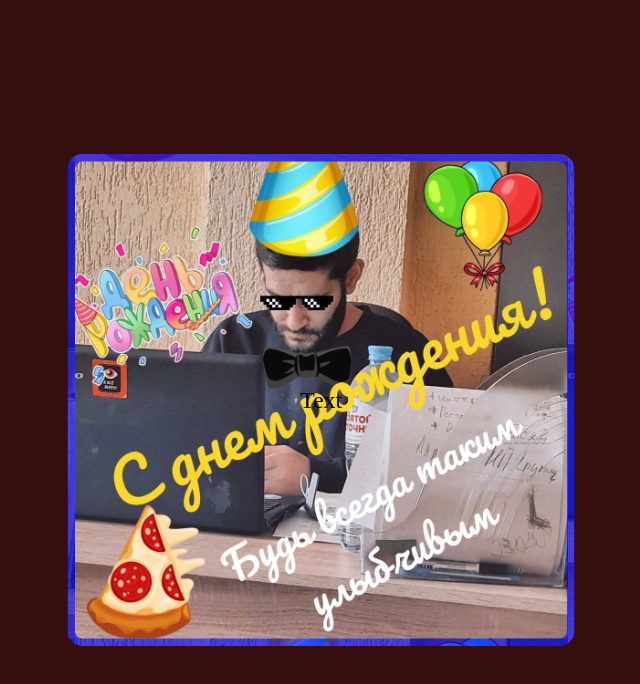
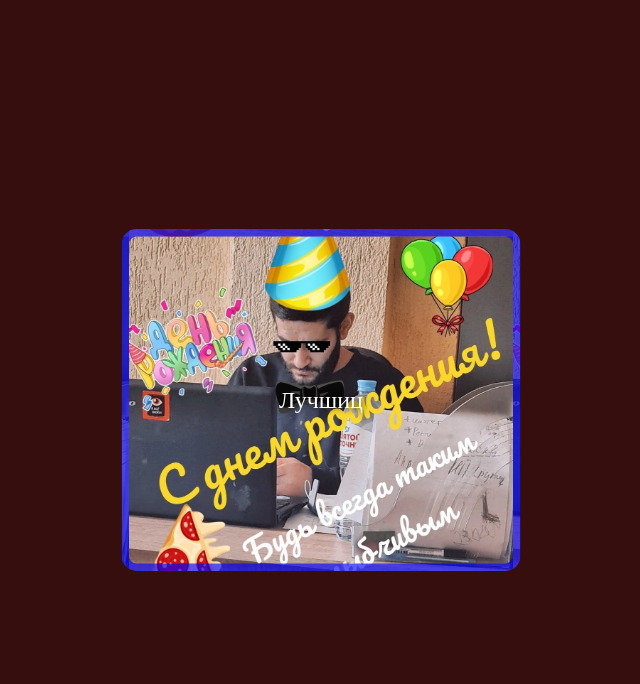
Before and after one commit to Shaman0112/itsme, a plain HTML site: page index.html in a window 1280 px wide. Shown: the whole page, without its empty margins (319-959 px from the left). Drawn offline with Linux system fonts and the light colour scheme.

Commit message:
Add files via upload

```diff
--- a/index.html
+++ b/index.html
@@ -16,12 +16,13 @@
         }
         p{
             border: 5px solid rgba(0, 0, 255, 0.642);
-            padding: 150px;
+            padding: 100px;
             border-radius: 10px;
             background-image: url(rustam.jpg);
             background-size: cover;
             animation: anim 1s infinite;
-
+            color: #fff;
+            text-shadow: 0 0 5px black;
         }
         @keyframes anim {
             0%{
@@ -34,11 +35,12 @@
                 transform: scale(1.5);
             }
         }
+
     </style>
 </head>
 <body>
     <div class="box">
-        <p>Text</p>
+        <p>Лучшиц</p>
     </div>
 </body>
 </html>
```
